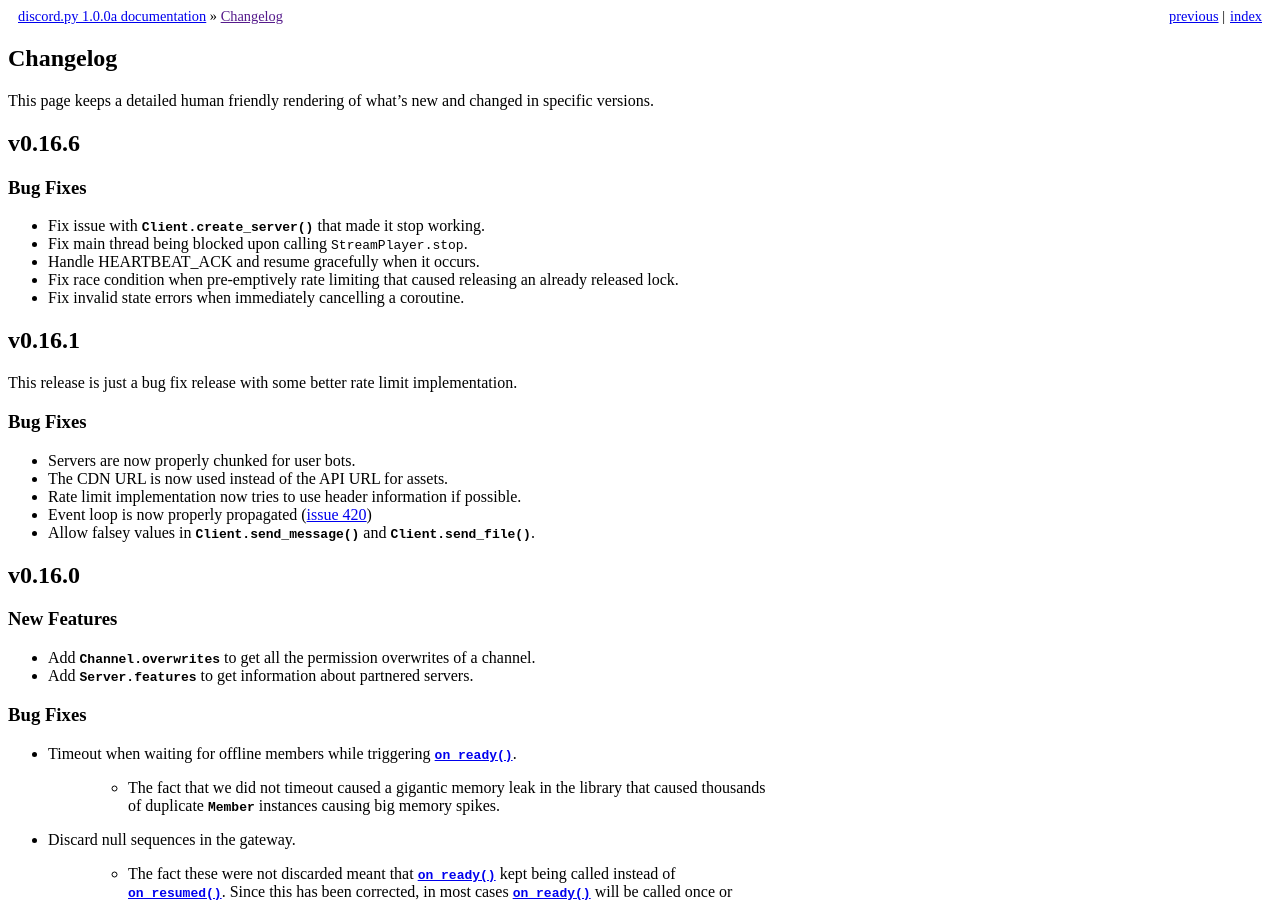
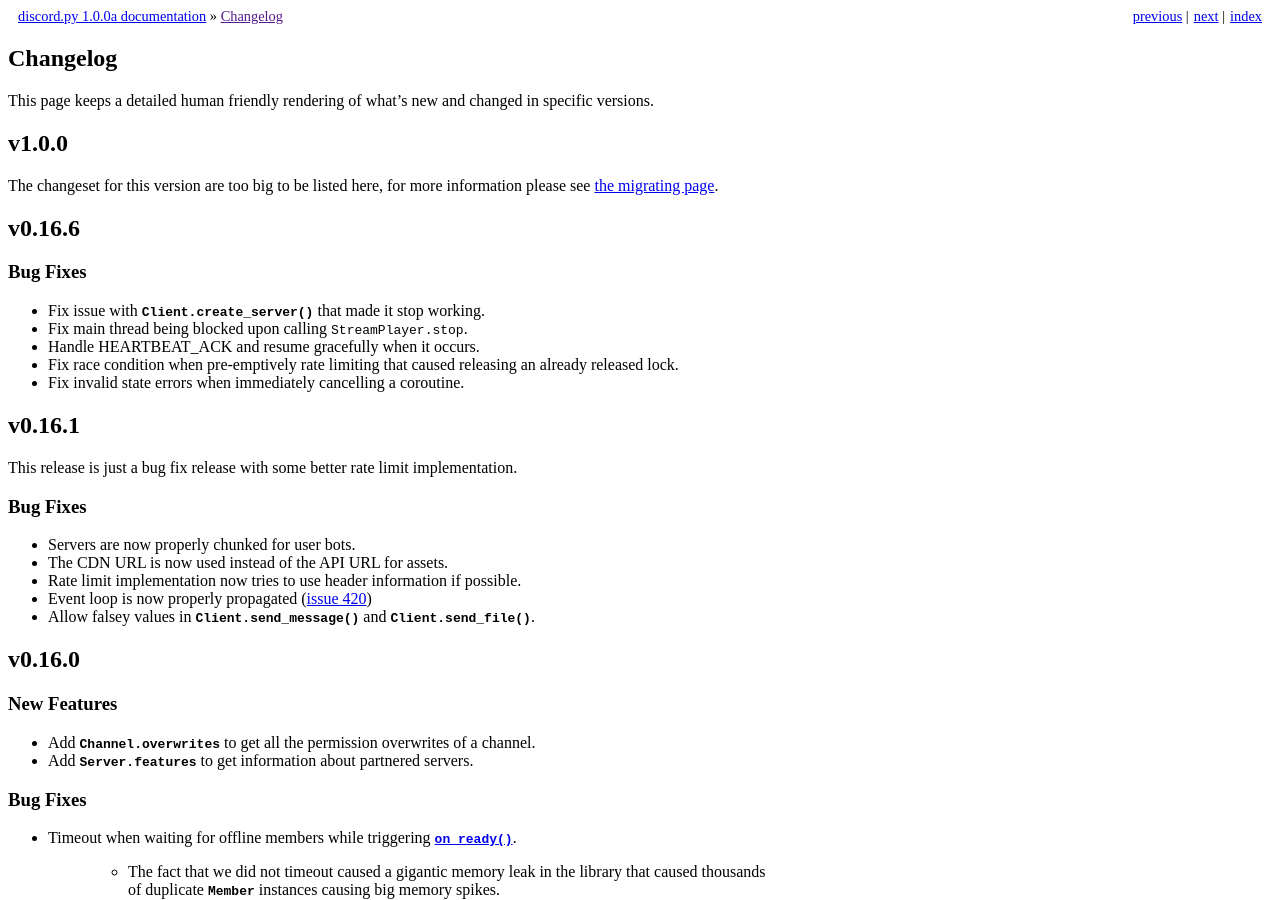
Before and after one commit to Rapptz/discord.py, a Sphinx documentation site: the page built from docs/whats_new.rst, in a window 1280 px wide and 900 px high. Built offline with Sphinx 7.4.7, drawn with Linux system fonts in a browser that asks for light colours.

```diff
--- a/docs/index.rst
+++ b/docs/index.rst
@@ -50,6 +50,7 @@
     discord
     faq
     whats_new
+    version_guarantees
 
 If you still can't find what you're looking for, try in one of the following pages:
 
--- a/docs/whats_new.rst
+++ b/docs/whats_new.rst
@@ -7,6 +7,15 @@
 
 This page keeps a detailed human friendly rendering of what's new and changed
 in specific versions.
+
+.. _vp1p0p0:
+
+v1.0.0
+--------
+
+The changeset for this version are too big to be listed here, for more information please
+see :ref:`the migrating page <migrating_1_0>`.
+
 
 .. _vp0p16p6:
 
```
Also changed, not shown: docs/api.rst (+6 -7 lines), docs/version_guarantees.rst (added, +29 -0 lines).
